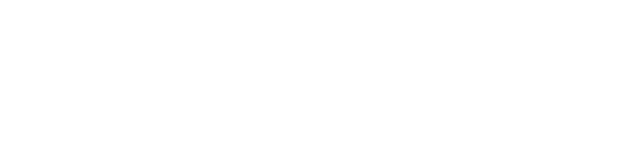
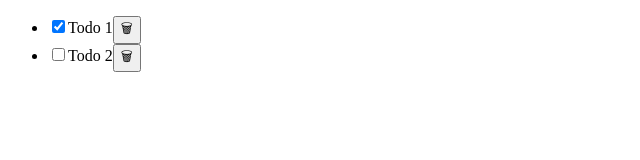
Before and after one commit to davinderpalrehal/js-todo, a plain HTML site: page index.html in a window 1280 px wide. Shown: the whole page, without its empty margins (0-640 px from the left). Drawn offline with Linux system fonts and the light colour scheme.

Commit message:
Created render function

```diff
--- a/index.html
+++ b/index.html
@@ -5,6 +5,68 @@
 	<title>JS TODO App</title>
 </head>
 <body>
+<div id="app">
+	<ul class="todo-wrapper"></ul>
+</div>
 
+<script>
+	// array or todos
+	// class Todo {
+	// 	constructor(text) {
+	// 		this.text = text;
+	// 		this.completed = false;
+	//      this.favorite = false;
+	//      this.created = new Date.now();
+	// 	}
+	// }
+	const todos = [{
+		text: 'Todo 1',
+		created: new Date(),
+		favorite: false,
+	  status: true
+	}, {
+		text: 'Todo 2',
+	  created: new Date(),
+	  favorite: false,
+	  status: false
+	}]
+	const todoWrapper = document.querySelector('.todo-wrapper')
+
+	// Rendering the list of todos
+	const render = () => {
+		// clear the screen
+	    // rerender all the list items
+	  todos.forEach(todo => {
+		const liDOM = document.createElement('li')
+	    const statusDOM = document.createElement('input')
+	    statusDOM.setAttribute('type', 'checkbox')
+	    statusDOM.setAttribute('id', todo.created)
+	    if (todo.status) {
+			    statusDOM.setAttribute('checked', todo.status)
+	    }
+	    const labelDOM = document.createElement('label')
+	    labelDOM.textContent = todo.text
+	    labelDOM.setAttribute('for', todo.created)
+
+	    const deleteBtnDOM = document.createElement('button')
+	    deleteBtnDOM.innerHTML = '&#128465;'
+
+	    liDOM.appendChild(statusDOM)
+	    liDOM.appendChild(labelDOM)
+	    liDOM.appendChild(deleteBtnDOM)
+
+	    todoWrapper.appendChild(liDOM)
+	  })
+	}
+
+	// Adding to the list of todos
+
+	// Deleting an item from the list
+
+	// Updating an item from the list
+
+
+	render()
+</script>
 </body>
 </html>
```
